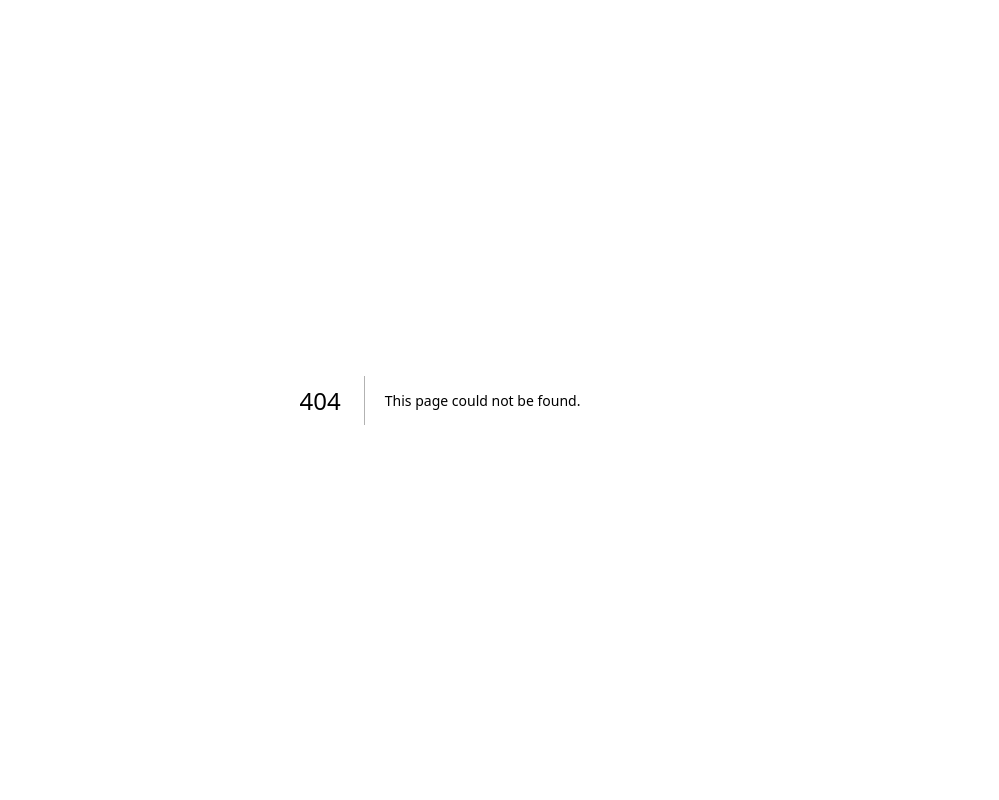
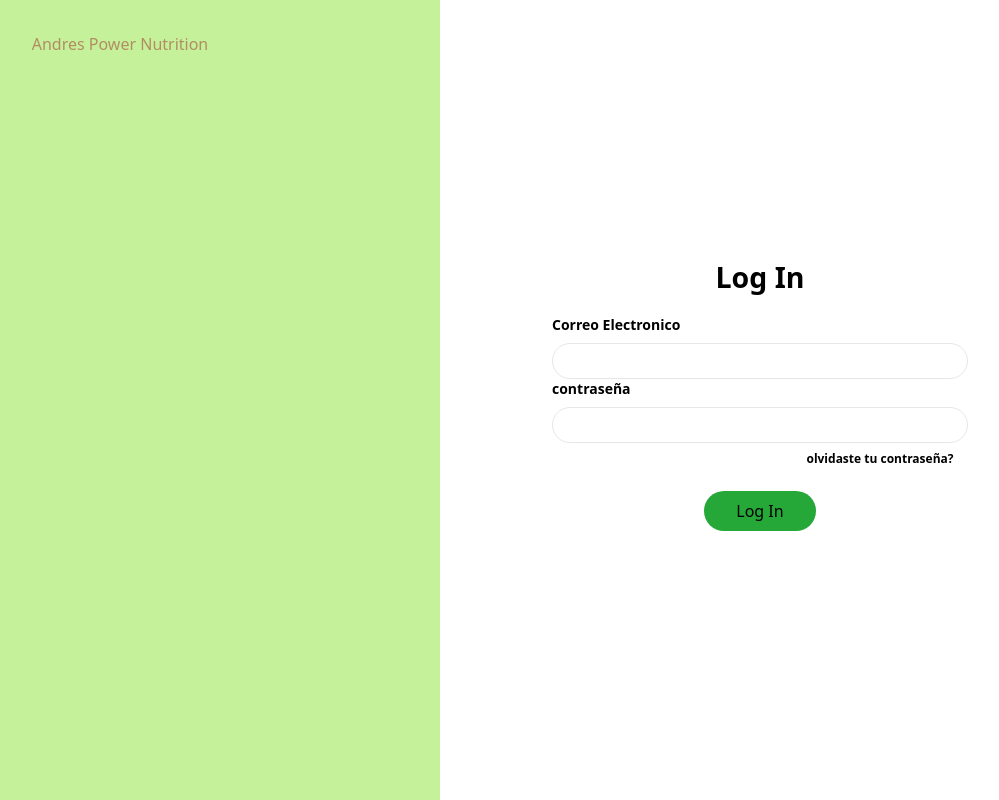
Before and after one commit to BernardoTobon/andres-power-nutrition, a Next.js app: page /login/login in a window 1280 px wide. Before the commit this address had no page. Shown: the whole page, without its empty margins (200-1199 px from the left). Built offline with nearby package versions, Linux system fonts and the light colour scheme.

Commit message:
create route

```diff
--- /dev/null
+++ b/src/pages/login/login.js
@@ -0,0 +1,7 @@
+const { default: Login } = require("@/Components/Login");
+
+const LoginPage = () => {
+  return <Login />;
+};
+
+export default LoginPage;
```
